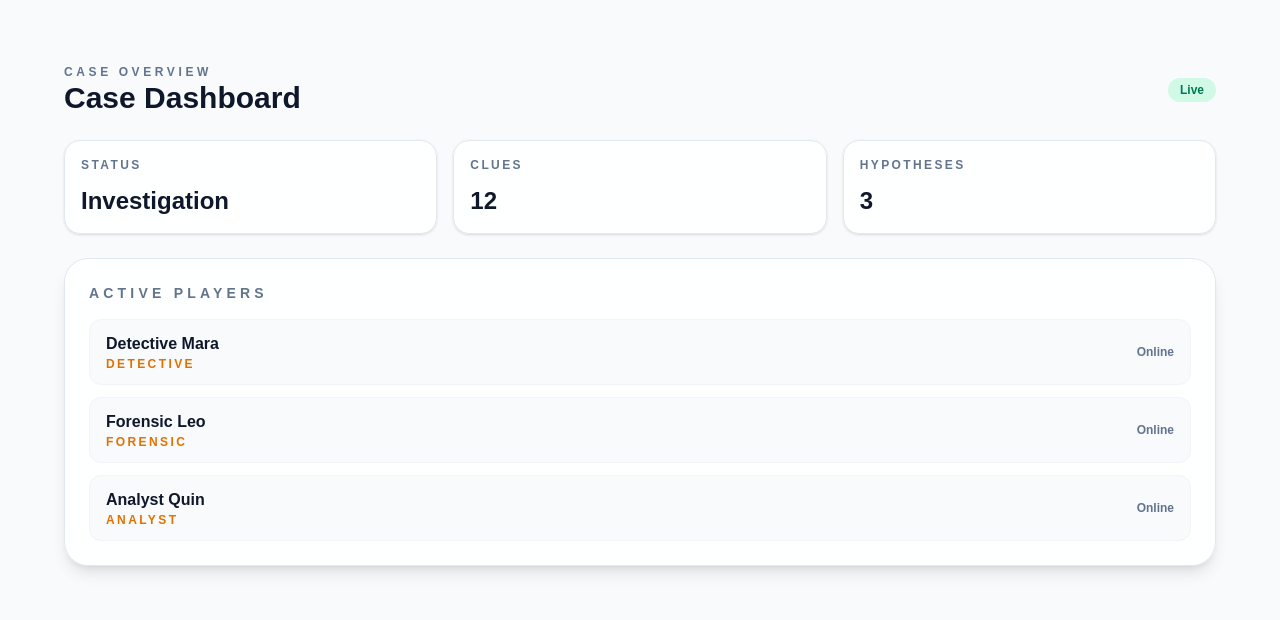
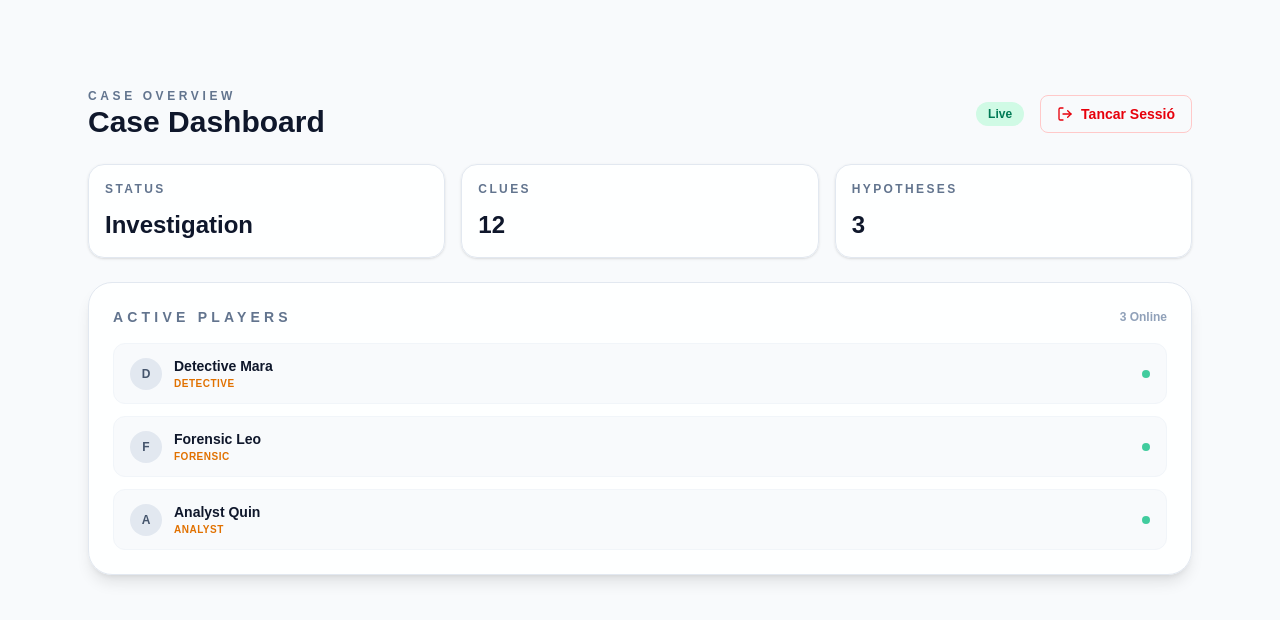
Before and after one commit to BobFarreras/crims-project, a Next.js app in the folder frontend/: page /game/dashboard in a window 1280 px wide. Shown: the top 620 px of the page. Built offline with nearby package versions, Linux system fonts and the light colour scheme; no server answers.

Commit message:
Logica de logout fet

```diff
--- /dev/null
+++ b/frontend/features/auth/components/LogoutButton.tsx
@@ -0,0 +1,39 @@
+"use client";
+import { useRouter } from 'next/navigation';
+import { LogOut } from 'lucide-react';
+import { authService } from '../services/auth.service';
+import { useState } from 'react';
+
+export default function LogoutButton() {
+  const router = useRouter();
+  const [isLoading, setIsLoading] = useState(false);
+
+  const handleLogout = async () => {
+    setIsLoading(true);
+    try {
+      // 1. Diem al backend que mati la cookie
+      await authService.logout();
+
+      // 2. Refresquem el router per netejar la caché de Next.js
+      router.refresh();
+
+      // 3. Ens n'anem al login
+      router.push('/login');
+    } catch (error) {
+      console.error("Error al sortir:", error);
+    } finally {
+      setIsLoading(false);
+    }
+  };
+
+  return (
+    <button
+      onClick={handleLogout}
+      disabled={isLoading}
+      className="flex items-center gap-2 rounded-lg border border-red-200 px-4 py-2 text-sm font-semibold text-red-600 transition hover:bg-red-50 hover:text-red-700 disabled:opacity-50"
+    >
+      <LogOut size={16} />
+      {isLoading ? "Sortint..." : "Tancar Sessió"}
+    </button>
+  );
+}
--- a/frontend/features/auth/services/auth.service.ts
+++ b/frontend/features/auth/services/auth.service.ts
@@ -53,6 +53,18 @@ export const authService = {
     }
 
     return await res.json();
+  },
+
+  /**
+   * Tanca la sessió esborrant la cookie al servidor
+   */
+  async logout() {
+    await fetch(`${API_URL}/api/auth/logout`, {
+      method: 'POST', // Sempre POST per evitar que un simple enllaç et tanqui la sessió
+      headers: { 'Content-Type': 'application/json' },
+      credentials: 'include', // 🔥 IMPRESCINDIBLE per enviar/rebre cookies
+    });
+    // No cal retornar res, si no falla, assumim que estem fora.
   }
 
 
--- a/frontend/features/dashboard/CaseDashboard.tsx
+++ b/frontend/features/dashboard/CaseDashboard.tsx
@@ -1,4 +1,7 @@
 'use client'
+
+// 1. Importem el botó de Logout que hem creat
+import LogoutButton from '@/features/auth/components/LogoutButton';
 
 const summary = [
   { id: 'status', label: 'Status', value: 'Investigation' },
@@ -14,13 +17,22 @@ const players = [
 
 export default function CaseDashboard() {
   return (
-    <section className="flex w-full flex-col gap-6">
+    <section className="flex w-full flex-col gap-6 p-6"> {/* Afegit padding p-6 per que respiri */}
+
+      {/* 2. HEADER AMB LOGOUT */}
       <header className="flex items-center justify-between">
         <div>
           <p className="text-xs font-semibold uppercase tracking-[0.3em] text-slate-500">Case Overview</p>
           <h1 className="text-3xl font-semibold text-slate-900">Case Dashboard</h1>
         </div>
-        <span className="rounded-full bg-emerald-100 px-3 py-1 text-xs font-semibold text-emerald-700">Live</span>
+
+        {/* Agrupem el badge Live i el botó de Logout */}
+        <div className="flex items-center gap-4">
+          <span className="hidden rounded-full bg-emerald-100 px-3 py-1 text-xs font-semibold text-emerald-700 sm:block">
+            Live
+          </span>
+          <LogoutButton />
+        </div>
       </header>
 
       <div className="grid gap-4 md:grid-cols-3">
@@ -28,7 +40,7 @@ export default function CaseDashboard() {
           <article
             key={item.id}
             data-testid="summary-card"
-            className="rounded-2xl border border-slate-200 bg-white/90 p-4 shadow-sm"
+            className="rounded-2xl border border-slate-200 bg-white/90 p-4 shadow-sm transition hover:shadow-md"
           >
             <p className="text-xs font-semibold uppercase tracking-[0.2em] text-slate-500">{item.label}</p>
             <p className="mt-3 text-2xl font-semibold text-slate-900">{item.value}</p>
@@ -37,19 +49,29 @@ export default function CaseDashboard() {
       </div>
 
       <div className="rounded-3xl border border-slate-200 bg-white/90 p-6 shadow-lg">
-        <h2 className="text-sm font-semibold uppercase tracking-[0.3em] text-slate-500">Active Players</h2>
-        <div className="mt-4 flex flex-col gap-3">
+        <header className="mb-4 flex items-center justify-between">
+             <h2 className="text-sm font-semibold uppercase tracking-[0.3em] text-slate-500">Active Players</h2>
+             <span className="text-xs font-bold text-slate-400">3 Online</span>
+        </header>
+
+        <div className="flex flex-col gap-3">
           {players.map((player) => (
             <div
               key={player.id}
               data-testid="player-row"
-              className="flex items-center justify-between rounded-xl border border-slate-100 bg-slate-50 px-4 py-3"
+              className="flex items-center justify-between rounded-xl border border-slate-100 bg-slate-50 px-4 py-3 transition hover:bg-slate-100"
             >
-              <div>
-                <p className="text-base font-semibold text-slate-900">{player.name}</p>
-                <p className="text-xs font-semibold uppercase tracking-[0.2em] text-amber-600">{player.role}</p>
+              <div className="flex items-center gap-3">
+                {/* Petit avatar placeholder */}
+                <div className="flex h-8 w-8 items-center justify-center rounded-full bg-slate-200 text-xs font-bold text-slate-600">
+                    {player.name.charAt(0)}
+                </div>
+                <div>
+                    <p className="text-sm font-bold text-slate-900">{player.name}</p>
+                    <p className="text-[10px] font-bold uppercase tracking-wider text-amber-600">{player.role}</p>
+                </div>
               </div>
-              <span className="text-xs font-semibold text-slate-500">Online</span>
+              <div className="h-2 w-2 rounded-full bg-emerald-500 animate-pulse" title="Online"></div>
             </div>
           ))}
         </div>
```
Also changed, not shown: 2 other files (tests, documents, lock files or other folders).
